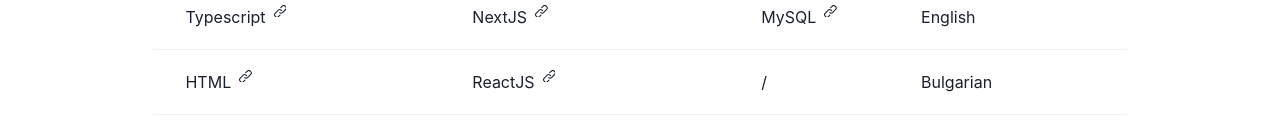
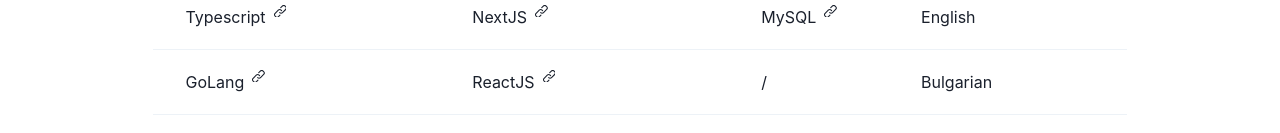
Before and after one commit to CutieCat6778/thinh.tech, a React app: page / in a window 1280 px wide. Shown: the part 1755-1888 px from the top of the page. Built offline with nearby package versions, Linux system fonts and the light colour scheme; the HTML template or start-up script is replaced by a standard one.

Commit message:
Update skills.section.tsx

```diff
--- a/src/components/LandingPage/section/skills.section.tsx
+++ b/src/components/LandingPage/section/skills.section.tsx
@@ -87,7 +87,7 @@ export function SkillsBox() {
                         </Tr>
                         <Tr>
                             <Td>
-                                <TextLinkBox text="HTML" url="https://html.com/"/>
+                                <TextLinkBox text="GoLang" url="https://go.dev/"/>
                             </Td>
                             <Td>
                                 <TextLinkBox text="ReactJS" url="https://reactjs.org/"/>
```
